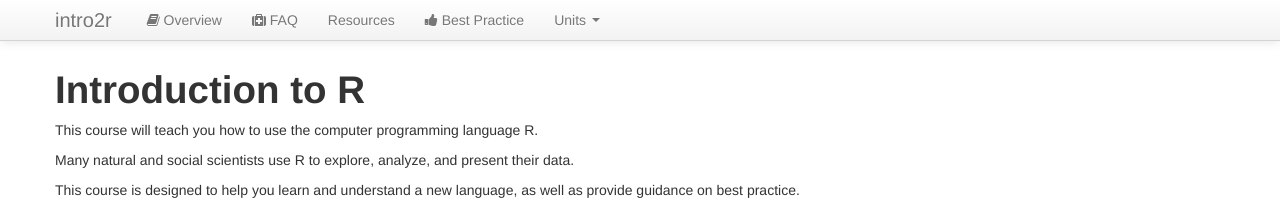
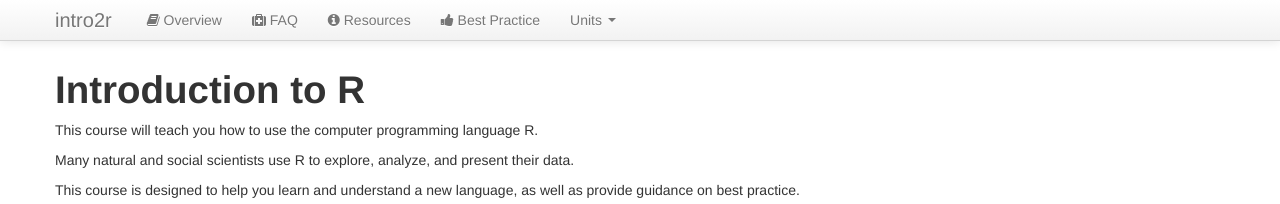
Before and after one commit to intro2r/intro2r, a Jekyll site: the page built from index.md, in a window 1280 px wide. Shown: the top 204 px of the page. Built offline with Jekyll 4.4.1, drawn with Linux system fonts in a browser that asks for light colours.

Commit message:
Update default.html

```diff
--- a/_layouts/default.html
+++ b/_layouts/default.html
@@ -50,7 +50,7 @@
             <ul class="nav">
               <li><a href="/overview.html"><i class="icon-book" ></i> Overview</a></li>
               <li><a href="/faq.html"><i class="icon-medkit" ></i> FAQ</a></li>
-              <li><a href="/resources.html"><i class="icon-info-circle" ></i> Resources</a></li>
+              <li><a href="/resources.html"><i class="icon-info-sign" ></i> Resources</a></li>
               <li><a href="/best.html"><i class="icon-thumbs-up" ></i> Best Practice</a></li>
                     <li class="dropdown">
         <a class="dropdown-toggle" data-toggle="dropdown" href="#"> Units
```
